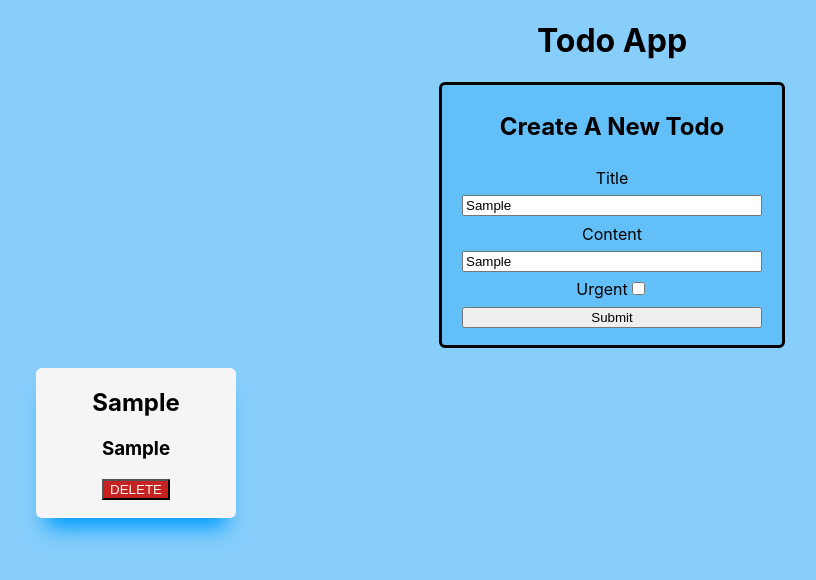
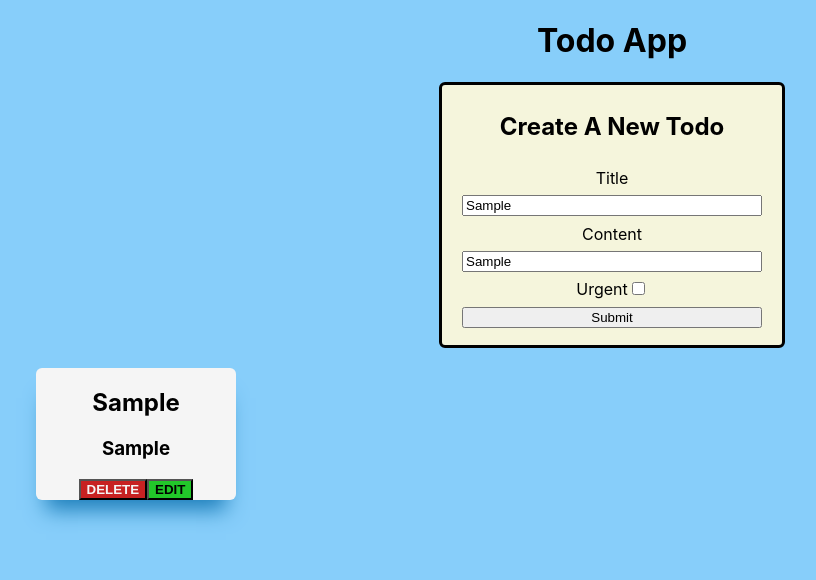
Before and after one commit to matthewmjm/todo-app-fullstack, a React (Create React App) app in the folder todo-app/: page / in a window 1280 px wide. Both pictures are taken after typing "Sample", "Sample" into the empty fields and a click on the input 640 px from the left and 317 px from the top of the page. Shown: the top 580 px of the page, without its empty margins (28-844 px from the left). Built offline with nearby package versions, Linux system fonts and the light colour scheme; no server answers.

Commit message:
Completed updated to complete a full CRUD app

```diff
--- a/todo-app/src/App.css
+++ b/todo-app/src/App.css
@@ -12,7 +12,7 @@
   padding-bottom: 10px;
   padding-right: 20px;
   padding-left: 20px;
-  background-color: rgb(98, 191, 248);
+  background-color: beige;
 }
 
 .todo-form {
@@ -26,7 +26,7 @@
   margin-bottom: 20px;
 }
 
-.urgent {
+.input-group {
   justify-content: space-between;
 }
 
@@ -43,8 +43,8 @@
 .todo-item {
   background-color: whitesmoke;
   width: 200px;
-  height: 150px;
-  box-shadow: 0 20px 20px -10px rgb(1, 157, 253);
+  height: max-content;
+  box-shadow: 0 20px 20px -10px rgb(30, 127, 187);
   text-align: center;
   border-radius: 6px;
 }
@@ -52,4 +52,11 @@
 .delete-button {
   background-color: rgb(199, 34, 34);
   color: whitesmoke;
+  font-weight: bold;
 }
+
+.edit-button {
+  background-color: rgb(34, 199, 42);
+  color: black;
+  font-weight: bold;
+}
--- a/todo-app/src/App.js
+++ b/todo-app/src/App.js
@@ -30,7 +30,20 @@
         "Accept": "application/json",
         "Content-Type": "application/json"
       },
-      body: JSON.stringify(newTodo)
+      body: JSON.stringify({todo: newTodo})
+    })
+  }
+
+  updateTodo = (updatedTodo) => {
+    let todos = this.state.todos.map(todo => todo.id === updatedTodo.id ? updatedTodo : todo)
+    this.setState({todos})
+    fetch(`${baseURL}${updatedTodo.id}`, {
+      method: "PATCH",
+      headers: {
+        "Accept": "application/json",
+        "Content-Type": "application/json"
+      },
+      body: JSON.stringify({todo: updatedTodo})
     })
   }
 
@@ -47,8 +60,9 @@
     return (
       <div className="App">
         <h1>Todo App</h1>
-        <TodoForm addTodo={this.addTodo} />
-        <TodoContainer deleteTodo={this.deleteTodo} todos={this.state.todos} />
+        {/* <TodoForm addTodo={this.addTodo} /> */}
+        <TodoForm submitAction={this.addTodo} />
+        <TodoContainer updateTodo={this.updateTodo} deleteTodo={this.deleteTodo} todos={this.state.todos} />
       </div>
     );
   }
--- a/todo-app/src/components/TodoContainer.js
+++ b/todo-app/src/components/TodoContainer.js
@@ -1,10 +1,10 @@
 import React from 'react';
 import TodoItem from './TodoItem';
 
-function TodoContainer({ todos, deleteTodo }) {
+function TodoContainer({ todos, deleteTodo, updateTodo }) {
 
     const showTodos = () => {
-        return todos.map(todo => <TodoItem key={todo.id} {...todo} deleteTodo={deleteTodo}/>)
+        return todos.map(todo => <TodoItem key={todo.id} {...todo} deleteTodo={deleteTodo} updateTodo={updateTodo} />)
     }
 
     return (
--- a/todo-app/src/components/TodoForm.js
+++ b/todo-app/src/components/TodoForm.js
@@ -11,29 +11,58 @@
 
     state = initialState;
 
+    componentDidMount() {
+        const {todo} = this.props
+        if(this.props.todo){
+            const {id, title, content, urgent, done} = todo
+            this.setState({
+                id,
+                title,
+                content,
+                urgent,
+                done
+            })
+        }
+    }
+
     handleChange = (event) => {
         let {name, value, checked} = event.target
-
-        value = (name === "urgent") ? checked : value
-
+        value = (name === "urgent") || (name === 'done') ? checked : value
         this.setState({
             [name]:value
         })
-
     }
 
     handleSubmit = (event) => {
         event.preventDefault()
-        this.props.addTodo(this.state)
+        // this.props.addTodo(this.state)
+        this.props.submitAction(this.state)
+        if(this.props.handleToggle){
+            this.props.handleToggle()
+        }
+    }
 
-    }
+    showDoneCheckbox = () => {
+        return this.props.todo
+            ? (
+                <div className="input-group">
+                    <label>Done</label>
+                    <input
+                        type="checkbox"
+                        name="done"
+                        checked={this.state.done}
+                        onChange={this.handleChange}
+                    />
+                </div>
+            ) : null
+        }
 
     render() {
         const { title, content, urgent } = this.state
         return (
             <>
                 <form className="todo-form" onSubmit={this.handleSubmit}>
-                    <h2>Create A New Todo</h2>
+                    {this.props.todo ? <h2>Edit A Todo</h2> : <h2>Create A New Todo</h2>}
                     <label>Title</label>
                     <input
                         type="text"
@@ -48,7 +77,7 @@
                         value={content}
                         onChange={this.handleChange}
                     />
-                    <div className="urgent">
+                    <div className="input-group">
                         <label>Urgent</label>
                         <input
                             type="checkbox"
@@ -57,6 +86,7 @@
                             onChange={this.handleChange}
                         />
                     </div>
+                    {this.showDoneCheckbox()}
                     <input type="submit"/>
                 </form>
             </>
--- a/todo-app/src/components/TodoItem.js
+++ b/todo-app/src/components/TodoItem.js
@@ -1,16 +1,23 @@
-import React from 'react';
+import React, { useState } from 'react';
+import TodoForm from './TodoForm';
 
-function TodoItem({ id, title, content, deleteTodo }) {
+function TodoItem({ id, title, content, urgent, done, deleteTodo, updateTodo }) {
+
+    const todo = {id, title, content, urgent, done}
+    const [isToggled, setIsToggled] = useState(false)
     const handleClick = (event) => deleteTodo(id)
-    return (
-        <>
-            <li className="todo-item">
-                <h2>{title}</h2>
-                <h3>{content}</h3>
-                <button onClick={handleClick} className="delete-button">DELETE</button>
-            </li>
-        </>
+    const handleToggle = (event) => setIsToggled(!isToggled)
+    const todoCard = () => (
+        <li className="todo-item">
+            <h2>{title}</h2>
+            <h3>{content}</h3>
+            <button onClick={handleClick} className="delete-button">DELETE</button>
+            <button onClick={handleToggle} className="edit-button">EDIT</button>
+        </li>
     )
+    // return isToggled ? <TodoForm updateTodo={updateTodo} todo={todo} /> : todoCard()
+    return isToggled ? <TodoForm handleToggle={handleToggle} submitAction={updateTodo} todo={todo} /> : todoCard()
+
 }
 
 export default TodoItem;
```
Also changed, not shown: 1 other file (tests, documents, lock files or other folders).
